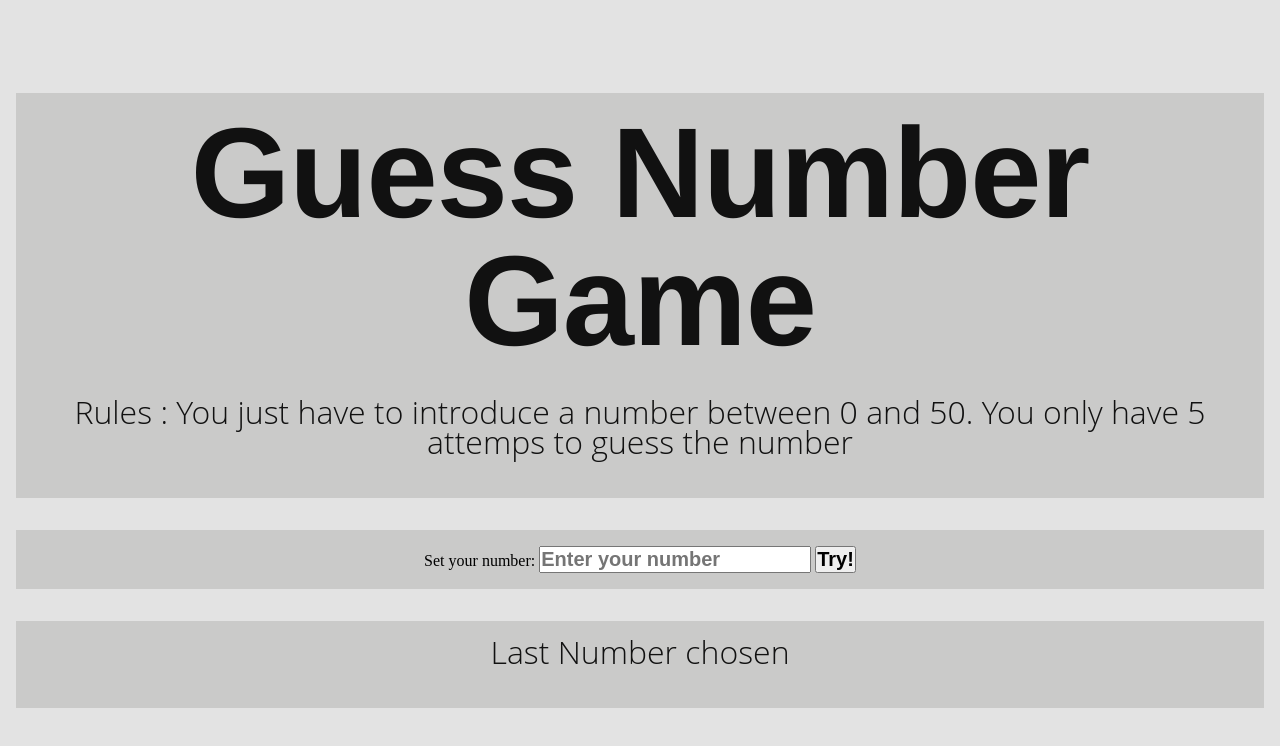
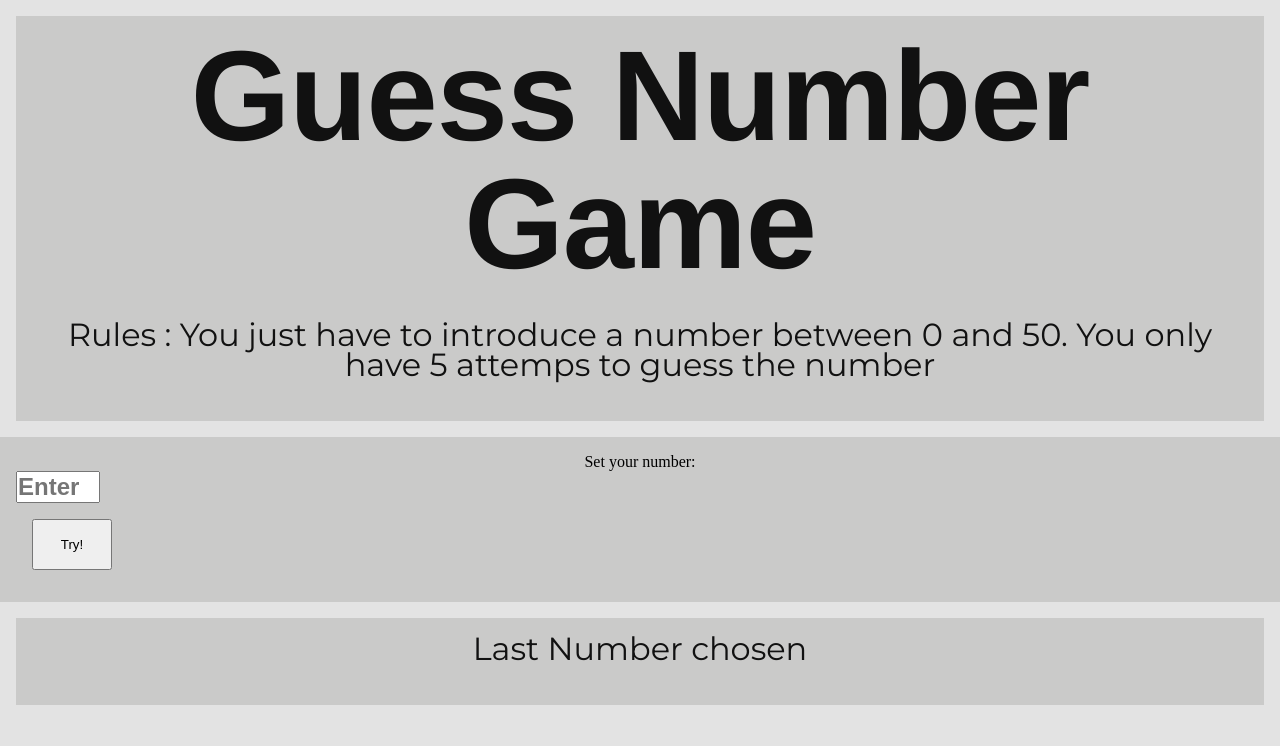
Before and after one commit to ATOJ5/randomNumbers, a plain HTML site: page index.html in a window 1280 px wide. Drawn offline with Linux system fonts and the light colour scheme.

Commit message:
First Update

```diff
--- a/index.html
+++ b/index.html
@@ -14,11 +14,11 @@
     </div>
 
     <div id="game">
-        <form id="form" action="">
-            <label for="inputText">Set your number:</label>
-            <input id="inputTxt" type="text" placeholder="Enter your number">
-            <input id="inputSubmit" type="submit" value="Try!">
-        </form>
+
+        <label for="inputText">Set your number:</label>
+        <input id="inputNumber" type="number" placeholder="Enter your number">
+        <input id="inputSubmit" type="submit" value="Try!">
+
         <div id="replacement">
             <h2>Thanks for Playing</h2>
         </div>
--- a/style.css
+++ b/style.css
@@ -10,13 +10,6 @@
 body {
 
     background-color: #e3e3e3;
-    width: 100%;
-    height: 100vh;
-    display: flex;
-    flex-direction: column;
-    justify-content: center;
-    text-align: center;
-
 
 }
 
@@ -28,6 +21,8 @@ body {
     background-color: #cacac9;
     padding: 1rem;
     margin: 1rem;
+
+
 }
 
 h1{
@@ -45,7 +40,7 @@ h1{
 h3{
 
     color: #111;
-    font-family: 'Open Sans', sans-serif;
+    font-family: 'Montserrat', sans-serif;
     font-size: 2rem;
     font-weight: 300;
     line-height: 30px;
@@ -60,9 +55,9 @@ h3{
     flex-direction: column;
     justify-content: center;
     text-align: center;
+    margin: auto;
     background-color: #cacac9;
     padding: 1rem;
-    margin: 1rem;
 
 }
 
@@ -72,9 +67,17 @@ h3{
 
 }
 
-input {
-    font-size: 20px;
+#inputNumber {
+    font-size: 1.5rem;
     font-weight: bold;
+    width: 5rem;
+}
+
+#inputSubmit{
+
+    padding: 1rem;
+    margin: 1rem;
+    width: 5rem;
 }
 
 #history {
```
